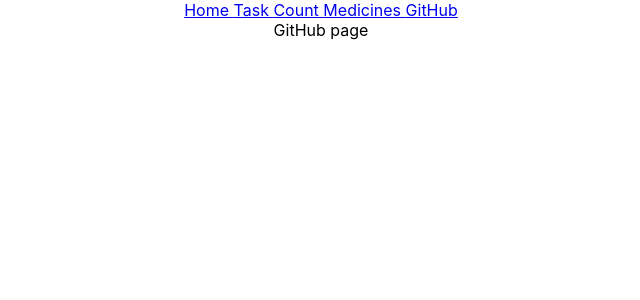
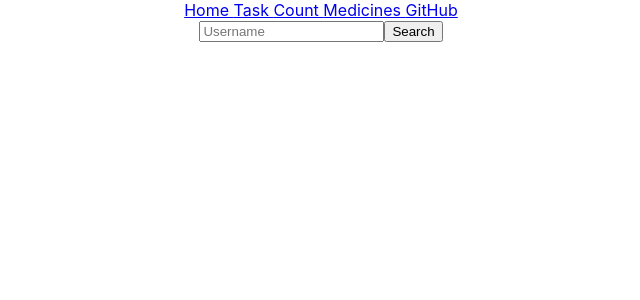
Before and after one commit to Hyper-TH/to-do, a React (Create React App) app: page /github in a window 1280 px wide. Shown: the top 300 px of the page, without its empty margins (319-959 px from the left). Built offline with nearby package versions, Linux system fonts and the light colour scheme.

Commit message:
Able to find user by search

```diff
--- a/src/pages/GitHubPage.js
+++ b/src/pages/GitHubPage.js
@@ -1,7 +1,10 @@
+import { findUser } from '../components/GitHub/findUser';
+
 export const GitHubPage = () => {
     return (
-        <div>
-            GitHub page
+        <div className='searchBar'>
+            <input placeholder='Username' id='username' />
+            <button onClick={() => findUser('mojombo')}> Search </button>
         </div>
     );
 };
```
